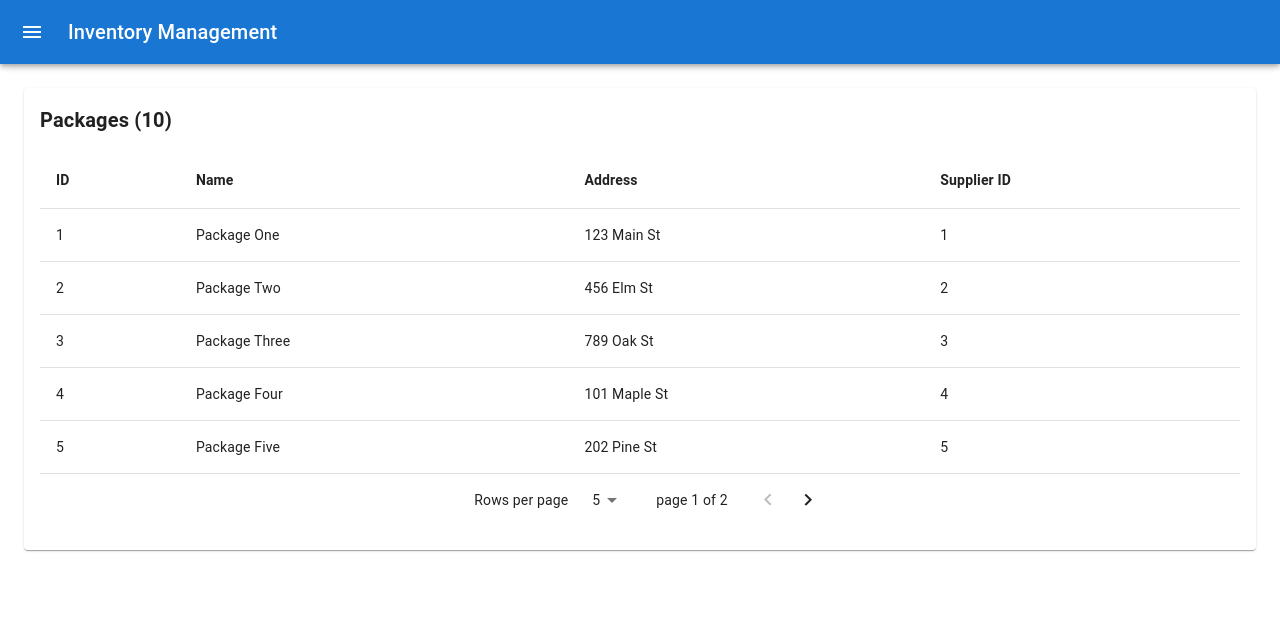
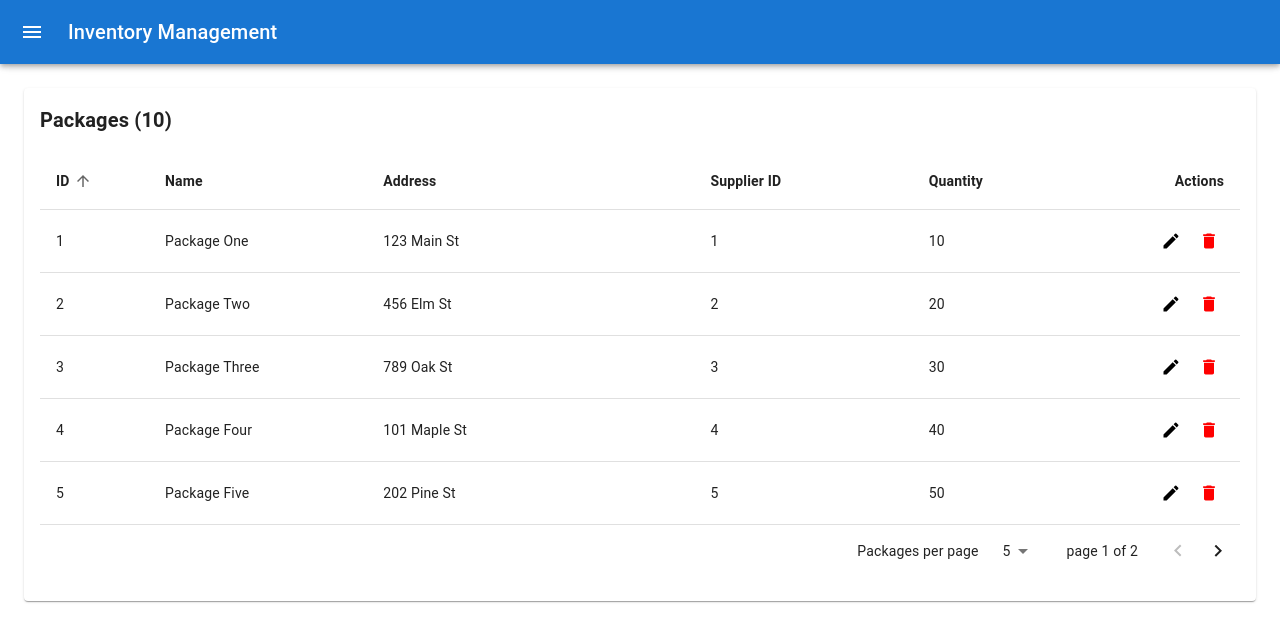
Before and after one commit to arpansaha1300/unit-assessment-4, a React (Vite) app in the folder frontend/: page /package-list in a window 1280 px wide. Shown: the top 642 px of the page. Built offline with nearby package versions, Linux system fonts and the light colour scheme.

Commit message:
updated package

```diff
--- a/frontend/src/pages/Packages.jsx
+++ b/frontend/src/pages/Packages.jsx
@@ -1,4 +1,4 @@
-import React from 'react';
+import { useState } from 'react';
 import {
   Card,
   CardContent,
@@ -13,27 +13,44 @@ import {
   useTheme,
   useMediaQuery,
   Stack,
+  TableSortLabel,
+  IconButton,
+  Dialog,
+  DialogActions,
+  DialogContent,
+  DialogTitle,
+  Button,
+  TextField,
 } from '@mui/material';
+import EditIcon from '@mui/icons-material/Edit';
+import DeleteIcon from '@mui/icons-material/Delete';
+import axios from 'axios';
 
 const Packages = () => {
   const theme = useTheme();
   const isMobile = useMediaQuery(theme.breakpoints.down('md'));
 
   const packagesData = [
-    { id: 1, name: 'Package One', address: '123 Main St', supplierId: 1 },
-    { id: 2, name: 'Package Two', address: '456 Elm St', supplierId: 2 },
-    { id: 3, name: 'Package Three', address: '789 Oak St', supplierId: 3 },
-    { id: 4, name: 'Package Four', address: '101 Maple St', supplierId: 4 },
-    { id: 5, name: 'Package Five', address: '202 Pine St', supplierId: 5 },
-    { id: 6, name: 'Package Six', address: '303 Cedar St', supplierId: 6 },
-    { id: 7, name: 'Package Seven', address: '404 Birch St', supplierId: 7 },
-    { id: 8, name: 'Package Eight', address: '505 Walnut St', supplierId: 8 },
-    { id: 9, name: 'Package Nine', address: '606 Ash St', supplierId: 9 },
-    { id: 10, name: 'Package Ten', address: '707 Cherry St', supplierId: 10 },
+    { id: 1, name: 'Package One', address: '123 Main St', supplierId: 1, quantity: 10 },
+    { id: 2, name: 'Package Two', address: '456 Elm St', supplierId: 2, quantity: 20 },
+    { id: 3, name: 'Package Three', address: '789 Oak St', supplierId: 3, quantity: 30 },
+    { id: 4, name: 'Package Four', address: '101 Maple St', supplierId: 4, quantity: 40 },
+    { id: 5, name: 'Package Five', address: '202 Pine St', supplierId: 5, quantity: 50 },
+    { id: 6, name: 'Package Six', address: '303 Cedar St', supplierId: 6, quantity: 60 },
+    { id: 7, name: 'Package Seven', address: '404 Birch St', supplierId: 7, quantity: 70 },
+    { id: 8, name: 'Package Eight', address: '505 Walnut St', supplierId: 8, quantity: 80 },
+    { id: 9, name: 'Package Nine', address: '606 Ash St', supplierId: 9, quantity: 90 },
+    { id: 10, name: 'Package Ten', address: '707 Cherry St', supplierId: 10, quantity: 100 },
   ];
 
-  const [page, setPage] = React.useState(0);
-  const [rowsPerPage, setRowsPerPage] = React.useState(5);
+  const [page, setPage] = useState(0);
+  const [rowsPerPage, setRowsPerPage] = useState(5);
+  const [order, setOrder] = useState('asc');
+  const [orderBy, setOrderBy] = useState('id');
+  const [editDialogOpen, setEditDialogOpen] = useState(false);
+  const [deleteDialogOpen, setDeleteDialogOpen] = useState(false);
+  const [selectedPackage, setSelectedPackage] = useState(null);
+  const [updatedPackage, setUpdatedPackage] = useState({ id: '', name: '', address: '', supplierId: '', quantity: '' });
 
   const handleChangePage = (event, newPage) => {
     setPage(newPage);
@@ -43,6 +60,64 @@ const Packages = () => {
     setRowsPerPage(+event.target.value);
     setPage(0);
   };
+
+  const handleRequestSort = (event, property) => {
+    const isAsc = orderBy === property && order === 'asc';
+    setOrder(isAsc ? 'desc' : 'asc');
+    setOrderBy(property);
+  };
+
+  const handleEditClick = (pkg) => {
+    setSelectedPackage(pkg);
+    setUpdatedPackage({ ...pkg });
+    setEditDialogOpen(true);
+  };
+
+  const handleEditDialogClose = () => {
+    setEditDialogOpen(false);
+    setSelectedPackage(null);
+  };
+
+  const handleUpdatePackage = async () => {
+    try {
+      await axios.put(`http://localhost:8080/api/packages/${selectedPackage.id}`, updatedPackage);
+    } catch (error) {
+      console.error('Error updating package:', error);
+    } finally {
+      handleEditDialogClose();
+    }
+  };
+
+  const handleDeleteClick = (pkg) => {
+    setSelectedPackage(pkg);
+    setDeleteDialogOpen(true);
+  };
+
+  const handleDeleteDialogClose = () => {
+    setDeleteDialogOpen(false);
+    setSelectedPackage(null);
+  };
+
+  const handleDeletePackage = async () => {
+    try {
+      await axios.delete(`http://localhost:8080/api/packages/${selectedPackage.id}`);
+    } catch (error) {
+      console.error('Error deleting package:', error);
+    } finally {
+      handleDeleteDialogClose();
+    }
+  };
+
+  const sortedData = packagesData.sort((a, b) => {
+    if (orderBy === 'name') {
+      return order === 'asc' ? a.name.localeCompare(b.name) : b.name.localeCompare(a.name);
+    } else if (orderBy === 'quantity') {
+      return order === 'asc' ? a.quantity - b.quantity : b.quantity - a.quantity;
+    } else if (orderBy === 'id') {
+      return order === 'asc' ? a.id - b.id : b.id - a.id;
+    }
+    return 0;
+  });
 
   const totalPages = Math.ceil(packagesData.length / rowsPerPage);
 
@@ -55,12 +130,12 @@ const Packages = () => {
       <CardContent>
         <Box sx={{ display: 'flex', justifyContent: 'space-between', alignItems: 'center', mb: 2 }}>
           <Typography variant="h6" sx={{ fontWeight: 'bold' }}>
-            Packages (10)
+            Packages ({packagesData.length})
           </Typography>
         </Box>
         {isMobile ? (
           <Stack spacing={2}>
-            {packagesData.slice(page * rowsPerPage, page * rowsPerPage + rowsPerPage).map((pkg, index) => (
+            {sortedData.slice(page * rowsPerPage, page * rowsPerPage + rowsPerPage).map((pkg, index) => (
               <Box key={index} sx={{ border: '1px solid #ddd', borderRadius: '4px', p: 2 }}>
                 <Typography variant="body1" sx={{ fontWeight: 'bold' }}>
                   {pkg.id}
@@ -68,45 +143,136 @@ const Packages = () => {
                 <Typography variant="h6">{pkg.name}</Typography>
                 <Typography variant="body2">{pkg.address}</Typography>
                 <Typography variant="body2">Supplier ID: {pkg.supplierId}</Typography>
+                <Typography variant="body2">Quantity: {pkg.quantity}</Typography>
+                <Box sx={{ display: 'flex', alignItems: 'center' }}>
+                  <IconButton size="small" sx={{ color: 'black' }} onClick={() => handleEditClick(pkg)}>
+                    <EditIcon fontSize="small" />
+                  </IconButton>
+                  <IconButton size="small" sx={{ color: 'red', ml: 1 }} onClick={() => handleDeleteClick(pkg)}>
+                    <DeleteIcon fontSize="small" />
+                  </IconButton>
+                </Box>
               </Box>
             ))}
           </Stack>
         ) : (
-          <Table sx={{ width: '100%' }}>
+          <Table sx={{ width: '100%', tableLayout: 'fixed' }}>
             <TableHead>
-              <TableRow sx={{ '&:hover': { background: '#f0f0f0' } }}>
-                <TableCell sx={{ fontWeight: 'bold' }}>ID</TableCell>
-                <TableCell sx={{ fontWeight: 'bold' }}>Name</TableCell>
-                <TableCell sx={{ fontWeight: 'bold' }}>Address</TableCell>
-                <TableCell sx={{ fontWeight: 'bold' }}>Supplier ID</TableCell>
+              <TableRow>
+                <TableCell sx={{ fontWeight: 'bold', width: '10%' }}>
+                  <TableSortLabel
+                    active={orderBy === 'id'}
+                    direction={orderBy === 'id' ? order : 'asc'}
+                    onClick={(event) => handleRequestSort(event, 'id')}
+                  >
+                    ID
+                  </TableSortLabel>
+                </TableCell>
+                <TableCell sx={{ fontWeight: 'bold', width: '20%' }}>
+                  <TableSortLabel
+                    active={orderBy === 'name'}
+                    direction={orderBy === 'name' ? order : 'asc'}
+                    onClick={(event) => handleRequestSort(event, 'name')}
+                  >
+                    Name
+                  </TableSortLabel>
+                </TableCell>
+                <TableCell sx={{ fontWeight: 'bold', width: '30%' }}>Address</TableCell>
+                <TableCell sx={{ fontWeight: 'bold', width: '20%' }}>Supplier ID</TableCell>
+                <TableCell sx={{ fontWeight: 'bold', width: '20%' }}>
+                  <TableSortLabel
+                    active={orderBy === 'quantity'}
+                    direction={orderBy === 'quantity' ? order : 'asc'}
+                    onClick={(event) => handleRequestSort(event, 'quantity')}
+                  >
+                    Quantity
+                  </TableSortLabel>
+                </TableCell>
+                <TableCell sx={{ fontWeight: 'bold', textAlign: 'right', width: '10%' }}>Actions</TableCell>
               </TableRow>
             </TableHead>
             <TableBody>
-              {packagesData.slice(page * rowsPerPage, page * rowsPerPage + rowsPerPage).map((pkg, index) => (
+              {sortedData.slice(page * rowsPerPage, page * rowsPerPage + rowsPerPage).map((pkg, index) => (
                 <TableRow key={index} sx={{ '&:hover': { backgroundColor: '#f0f0f0' } }}>
                   <TableCell>{pkg.id}</TableCell>
                   <TableCell>{pkg.name}</TableCell>
                   <TableCell>{pkg.address}</TableCell>
                   <TableCell>{pkg.supplierId}</TableCell>
+                  <TableCell>{pkg.quantity}</TableCell>
+                  <TableCell sx={{ textAlign: 'right' }}>
+                    <Box sx={{ display: 'flex', alignItems: 'center', justifyContent: 'flex-end' }}>
+                      <IconButton size="small" sx={{ color: 'black' }} onClick={() => handleEditClick(pkg)}>
+                        <EditIcon fontSize="small" />
+                      </IconButton>
+                      <IconButton size="small" sx={{ color: 'red', ml: 1 }} onClick={() => handleDeleteClick(pkg)}>
+                        <DeleteIcon fontSize="small" />
+                      </IconButton>
+                    </Box>
+                  </TableCell>
                 </TableRow>
               ))}
             </TableBody>
           </Table>
         )}
-        <Box sx={{ display: 'flex', justifyContent: 'center', alignItems: 'center' }}>
         <TablePagination
           component="div"
           count={packagesData.length}
           page={page}
           onPageChange={handleChangePage}
           rowsPerPage={rowsPerPage}
+          rowsPerPageOptions={isMobile ? [] : [5, 10, 15]}
           onRowsPerPageChange={handleChangeRowsPerPage}
-            rowsPerPageOptions={isMobile ? [] : [5, 10, 15]}
-            labelRowsPerPage={isMobile ? '' : 'Rows per page'}
+          labelRowsPerPage="Packages per page"
           labelDisplayedRows={customLabelDisplayedRows}
         />
-        </Box>
       </CardContent>
+      <Dialog open={editDialogOpen} onClose={handleEditDialogClose}>
+        <DialogTitle>Edit Package</DialogTitle>
+        <DialogContent>
+          <TextField
+            label="Name"
+            value={updatedPackage.name}
+            onChange={(e) => setUpdatedPackage({ ...updatedPackage, name: e.target.value })}
+            fullWidth
+            margin="dense"
+          />
+          <TextField
+            label="Address"
+            value={updatedPackage.address}
+            onChange={(e) => setUpdatedPackage({ ...updatedPackage, address: e.target.value })}
+            fullWidth
+            margin="dense"
+          />
+          <TextField
+            label="Supplier ID"
+            value={updatedPackage.supplierId}
+            onChange={(e) => setUpdatedPackage({ ...updatedPackage, supplierId: e.target.value })}
+            fullWidth
+            margin="dense"
+          />
+          <TextField
+            label="Quantity"
+            value={updatedPackage.quantity}
+            onChange={(e) => setUpdatedPackage({ ...updatedPackage, quantity: e.target.value })}
+            fullWidth
+            margin="dense"
+          />
+        </DialogContent>
+        <DialogActions>
+          <Button onClick={handleEditDialogClose} color="primary">Cancel</Button>
+          <Button onClick={handleUpdatePackage} color="primary">Save</Button>
+        </DialogActions>
+      </Dialog>
+      <Dialog open={deleteDialogOpen} onClose={handleDeleteDialogClose}>
+        <DialogTitle>Delete Package</DialogTitle>
+        <DialogContent>
+          <Typography>Are you sure you want to delete this package?</Typography>
+        </DialogContent>
+        <DialogActions>
+          <Button onClick={handleDeleteDialogClose} color="primary">Cancel</Button>
+          <Button onClick={handleDeletePackage} color="error">Delete</Button>
+        </DialogActions>
+      </Dialog>
     </Card>
   );
 };
```
Also changed, not shown: frontend/src/pages/Suppliers.jsx (+12 -10 lines). Lines whose indentation alone changed are shown as unchanged.
